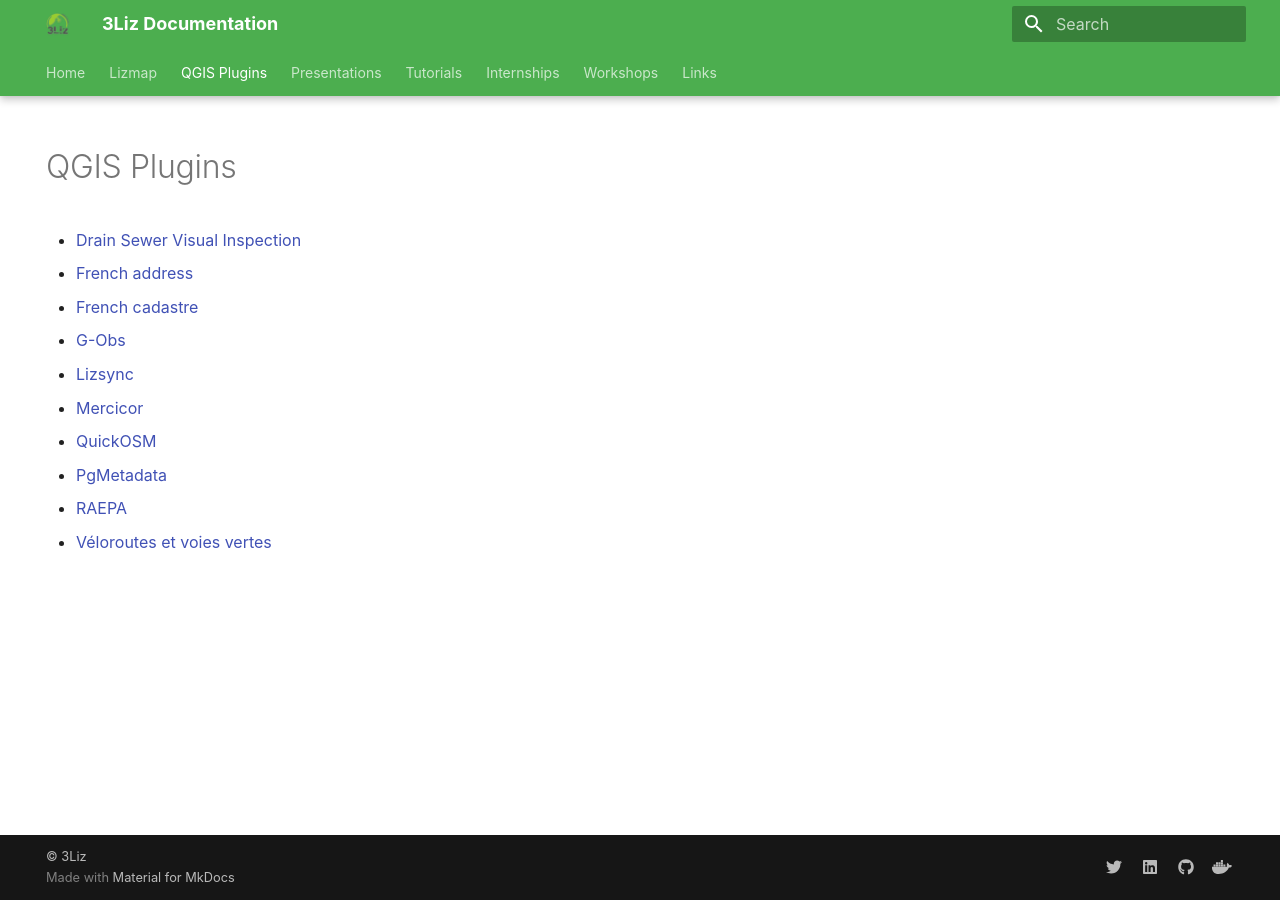
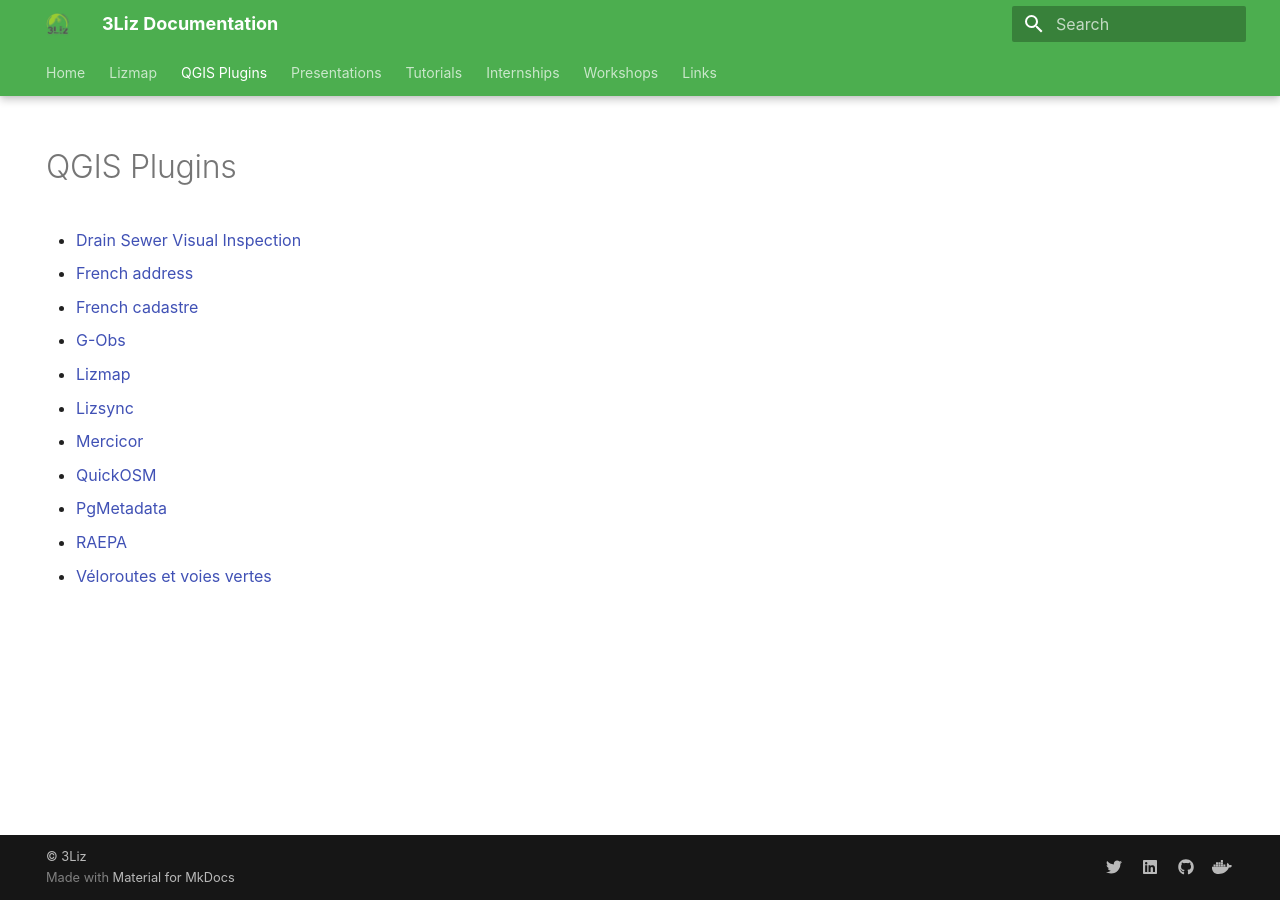
Before and after one commit to 3liz/3liz.github.io, an MkDocs documentation site: the page built from docs/plugins.md, in a window 1280 px wide. Built offline with MkDocs 1.6.1 and Material for MkDocs 9.7.7, drawn with Linux system fonts in a browser that asks for light colours; nearby versions of some CDN libraries.

Commit message:
Add link to Lizmap plugin documentation which is external link

```diff
--- a/docs/plugins.md
+++ b/docs/plugins.md
@@ -9,6 +9,7 @@
 * [French address](../qgis-gestion_base_adresse-plugin/)
 * [French cadastre](../QgisCadastrePlugin/)
 * [G-Obs](../qgis-gobs-plugin/)
+* [Lizmap](https://docs.lizmap.com/current/en/publish/lizmap_plugin/index.html)
 * [Lizsync](../qgis-lizsync-plugin/)
 * [Mercicor](../qgis-mercicor-plugin/)
 * [QuickOSM](../QuickOSM/)
```
